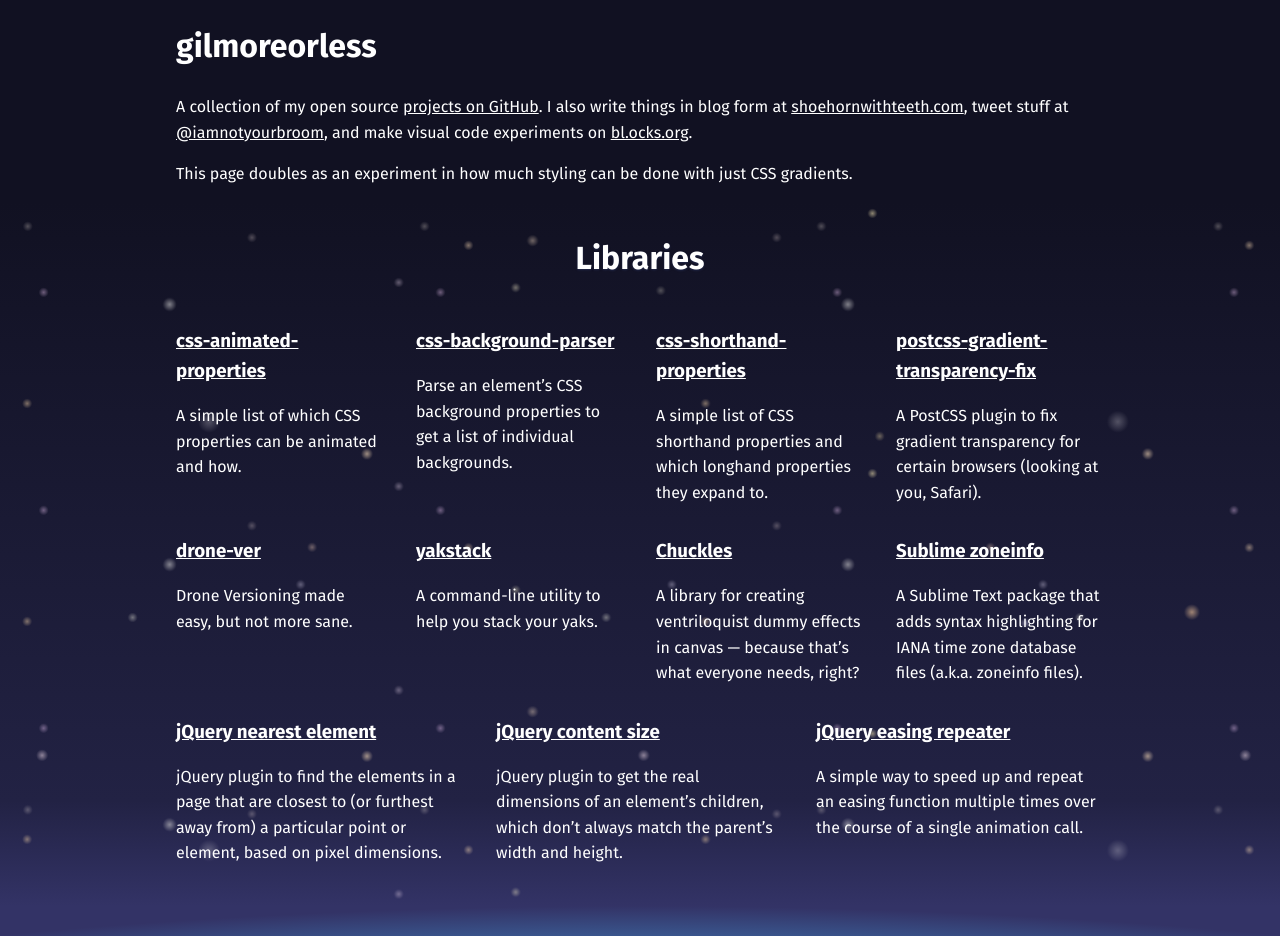
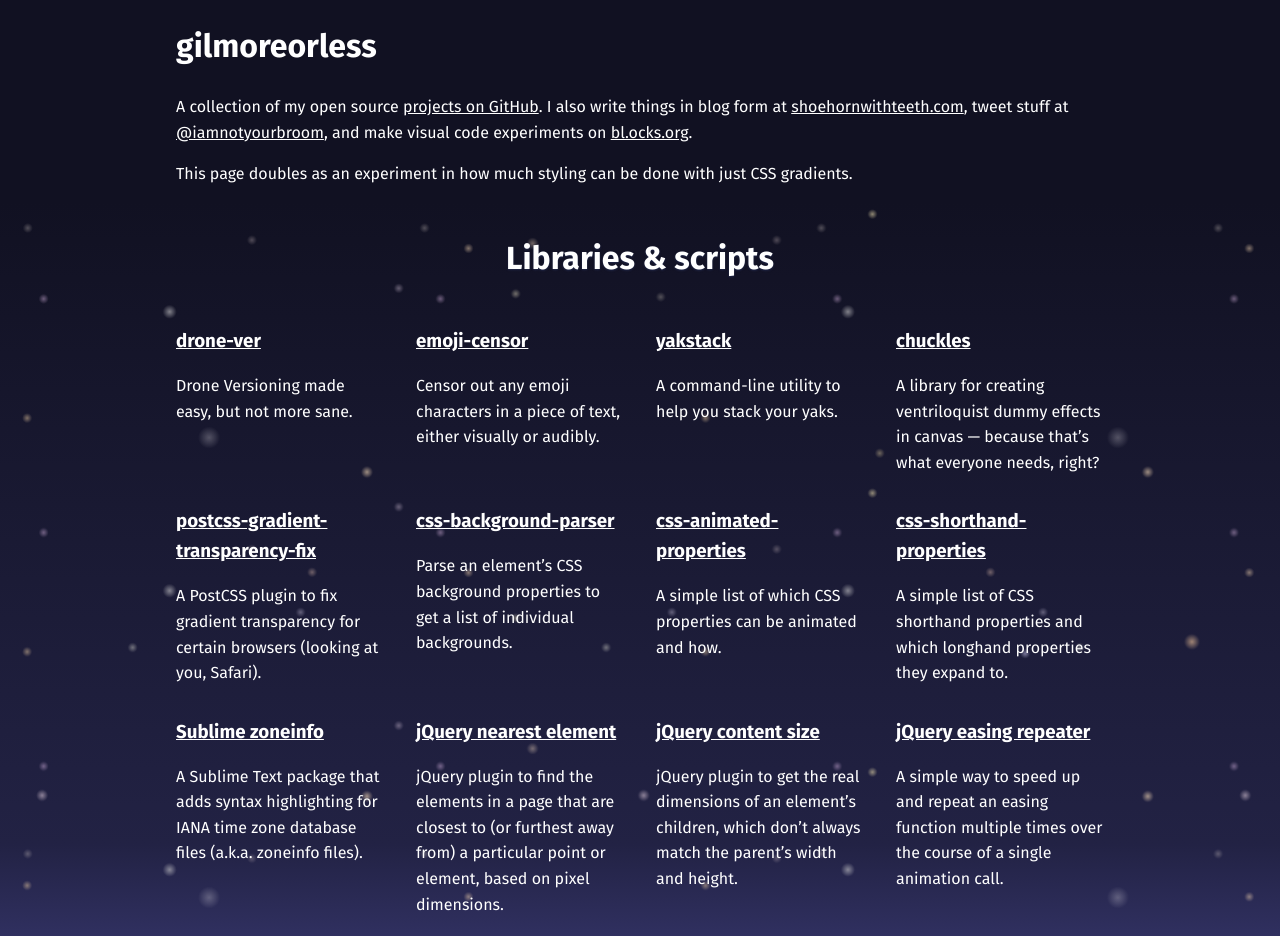
Before and after one commit to gilmoreorless/gilmoreorless.github.com, a website: page index.html in a window 1280 px wide. Shown: the top 936 px of the page. Drawn offline with Linux system fonts and the light colour scheme.

Commit message:
Added emoji-censor and re-ordered the project list a little

```diff
--- a/index.html
+++ b/index.html
@@ -19,12 +19,36 @@
     </header>
     <div class="category category-theme-space">
         <div class="category-content">
-            <h2>Libraries</h2>
+            <h2>Libraries &amp; scripts</h2>
             <ul class="project-list">
                 <li class="project-item">
-                    <div class="project-details project-tag-npm">
-                        <h3 class="project-title"><a href="https://github.com/gilmoreorless/css-animated-properties">css-animated-properties</a></h3>
-                        <p class="project-description">A simple list of which CSS properties can be animated and how.</p>
+                    <div class="project-details project-tag-cli project-tag-npm project-tag-ridiculous">
+                        <h3 class="project-title"><a href="https://github.com/gilmoreorless/drone-ver">drone-ver</a></h3>
+                        <p class="project-description">Drone Versioning made easy, but not more sane.</p>
+                    </div>
+                </li>
+                <li class="project-item">
+                    <div class="project-details project-tag-ridiculous">
+                        <h3 class="project-title"><a href="https://github.com/gilmoreorless/emoji-censor">emoji-censor</a></h3>
+                        <p class="project-description">Censor out any emoji characters in a piece of text, either visually or audibly.</p>
+                    </div>
+                </li>
+                <li class="project-item">
+                    <div class="project-details project-tag-cli project-tag-pip">
+                        <h3 class="project-title"><a href="https://github.com/gilmoreorless/yakstack">yakstack</a></h3>
+                        <p class="project-description">A command-line utility to help you stack your yaks.</p>
+                    </div>
+                </li>
+                <li class="project-item">
+                    <div class="project-details project-tag-ridiculous">
+                        <h3 class="project-title"><a href="https://github.com/gilmoreorless/chuckles">chuckles</a></h3>
+                        <p class="project-description">A library for creating ventriloquist dummy effects in canvas — because that’s what everyone needs, right?</p>
+                    </div>
+                </li>
+                <li class="project-item">
+                    <div class="project-details project-tag-npm project-tag-postcss">
+                        <h3 class="project-title"><a href="https://github.com/gilmoreorless/postcss-gradient-transparency-fix">postcss-gradient-transparency-fix</a></h3>
+                        <p class="project-description">A PostCSS plugin to fix gradient transparency for certain browsers (looking at you, Safari).</p>
                     </div>
                 </li>
                 <li class="project-item">
@@ -35,32 +59,14 @@
                 </li>
                 <li class="project-item">
                     <div class="project-details project-tag-npm">
-                        <h3 class="project-title"><a href="https://github.com/gilmoreorless/css-shorthand-properties">css-shorthand-properties</a></h3>
-                        <p class="project-description">A simple list of CSS shorthand properties and which longhand properties they expand to.</p>
+                        <h3 class="project-title"><a href="https://github.com/gilmoreorless/css-animated-properties">css-animated-properties</a></h3>
+                        <p class="project-description">A simple list of which CSS properties can be animated and how.</p>
                     </div>
                 </li>
                 <li class="project-item">
-                    <div class="project-details project-tag-npm project-tag-postcss">
-                        <h3 class="project-title"><a href="https://github.com/gilmoreorless/postcss-gradient-transparency-fix">postcss-gradient-transparency-fix</a></h3>
-                        <p class="project-description">A PostCSS plugin to fix gradient transparency for certain browsers (looking at you, Safari).</p>
-                    </div>
-                </li>
-                <li class="project-item">
-                    <div class="project-details project-tag-cli project-tag-npm">
-                        <h3 class="project-title"><a href="https://github.com/gilmoreorless/drone-ver">drone-ver</a></h3>
-                        <p class="project-description">Drone Versioning made easy, but not more sane.</p>
-                    </div>
-                </li>
-                <li class="project-item">
-                    <div class="project-details project-tag-cli project-tag-pip">
-                        <h3 class="project-title"><a href="https://github.com/gilmoreorless/yakstack">yakstack</a></h3>
-                        <p class="project-description">A command-line utility to help you stack your yaks.</p>
-                    </div>
-                </li>
-                <li class="project-item">
-                    <div class="project-details">
-                        <h3 class="project-title"><a href="https://github.com/gilmoreorless/chuckles">Chuckles</a></h3>
-                        <p class="project-description">A library for creating ventriloquist dummy effects in canvas — because that’s what everyone needs, right?</p>
+                    <div class="project-details project-tag-npm">
+                        <h3 class="project-title"><a href="https://github.com/gilmoreorless/css-shorthand-properties">css-shorthand-properties</a></h3>
+                        <p class="project-description">A simple list of CSS shorthand properties and which longhand properties they expand to.</p>
                     </div>
                 </li>
                 <li class="project-item">
@@ -152,7 +158,7 @@
                     <div class="project-details">
                             <div class="unsemantic-empty-shape-element"></div>
                             <img src="/gilhub/img/project-gradient-circus.png" alt="" class="project-preview">
-                        <h3 class="project-title"><a href="https://gilmoreorless.github.io/sydcss-preso-gradient-circus/">Gradient Circus</a></h3>
+                        <h3 class="project-title"><a href="https://gilmoreorless.github.io/preso-gradient-circus/">Gradient Circus</a></h3>
                         <p class="project-description">A overview of what CSS gradients can be used for, as well as the mathematics of how they work. <a href='https://www.youtube.com/watch?v=y_GT0mOmiE0'>Recording available on YouTube.</a></p>
                     </div>
                 </li>
```
Also changed, not shown: gilhub/src/projects.json (+36 -29 lines).
